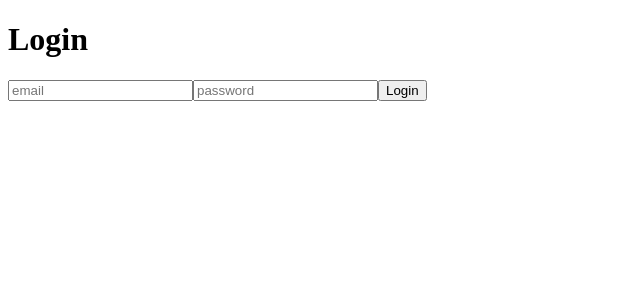
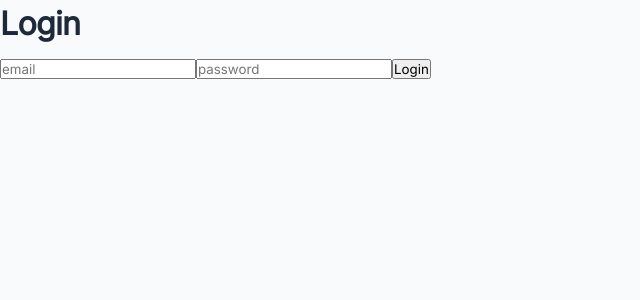
Before and after one commit to zalina-devops/personal-finance-client-server, a React (Vite) app in the folder client/: page / in a window 1280 px wide. Shown: the top 300 px of the page, without its empty margins (0-640 px from the left). Built offline with nearby package versions, Linux system fonts and the light colour scheme.

Commit message:
redo dashboard

```diff
--- a/client/package.json
+++ b/client/package.json
@@ -13,6 +13,7 @@
     "axios": "^1.13.6",
     "react": "^19.2.0",
     "react-dom": "^19.2.0",
+    "react-icons": "^5.6.0",
     "react-router-dom": "^7.13.1",
     "recharts": "^3.8.0"
   },
--- a/client/src/main.jsx
+++ b/client/src/main.jsx
@@ -1,6 +1,7 @@
 import { StrictMode } from 'react'
 import { createRoot } from 'react-dom/client'
 import App from './App.jsx'
+import './styles/global.css';
 
 createRoot(document.getElementById('root')).render(
   <StrictMode>
--- /dev/null
+++ b/client/src/styles/global.css
@@ -0,0 +1,56 @@
+@import url('https://fonts.googleapis.com/css2?family=Inter:opsz@14..32&display=swap');
+
+:root {
+  --bg-color: #f9fafc;
+  --card-bg: #ffffff;
+  --text-primary: #1e293b;
+  --text-secondary: #64748b;
+  --accent-green: #10b981;
+  --accent-red: #ef4444;
+  --accent-blue: #3b82f6;
+  --border-light: #e2e8f0;
+  --shadow-sm: 0 4px 6px -1px rgb(0 0 0 / 0.1);
+  --shadow-md: 0 10px 15px -3px rgb(0 0 0 / 0.1);
+  --radius-lg: 1rem;
+  --radius-md: 0.75rem;
+  --radius-sm: 0.5rem;
+}
+
+* {
+  margin: 0;
+  padding: 0;
+  box-sizing: border-box;
+}
+
+body {
+  font-family: 'Inter', sans-serif;
+  background-color: var(--bg-color);
+  color: var(--text-primary);
+  line-height: 1.5;
+}
+
+h1, h2, h3 {
+  font-weight: 600;
+  letter-spacing: -0.02em;
+}
+
+h1 {
+  font-size: 2rem;
+  margin-bottom: 0.5rem;
+}
+
+h2 {
+  font-size: 1.5rem;
+  margin: 2rem 0 1rem;
+}
+
+h3 {
+  font-size: 1.125rem;
+  font-weight: 500;
+  color: var(--text-secondary);
+  margin-bottom: 0.25rem;
+}
+
+button, input, select {
+  font-family: inherit;
+}
```
Also changed, not shown: 1 other file (tests, documents, lock files or other folders).
